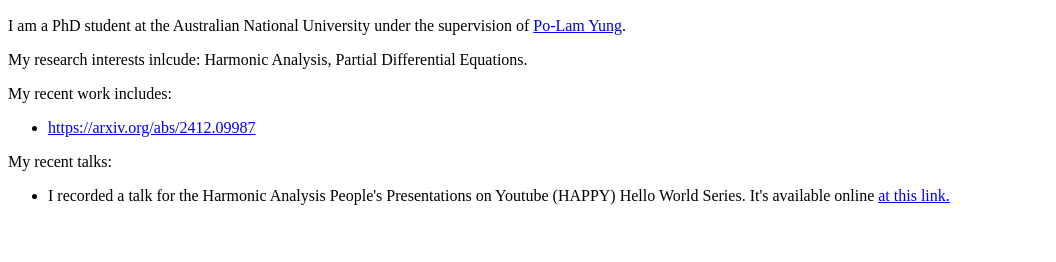
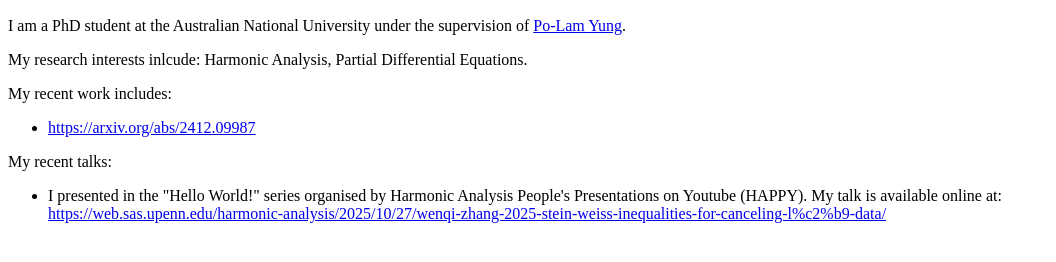
Before and after one commit to Wen-Zha/Wen-Zha, a plain HTML site: page index.html in a window 1280 px wide. Shown: the part 110-372 px from the top of the page, without its empty margins (0-1056 px from the left). Drawn offline with Linux system fonts and the light colour scheme.

Commit message:
Update index.html
modified links

```diff
--- a/index.html
+++ b/index.html
@@ -23,7 +23,7 @@
   </ul>
   <p>My recent talks:</p>
   <ul>
-    <li>I recorded a talk for the Harmonic Analysis People's Presentations on Youtube (HAPPY) Hello World Series. It's available online <a href="https://web.sas.upenn.edu/harmonic-analysis/2025/10/27/wenqi-zhang-2025-stein-weiss-inequalities-for-canceling-l%c2%b9-data/" target="_blank">at this link.</a></li>
+    <li>I presented in the "Hello World!" series organised by Harmonic Analysis People's Presentations on Youtube (HAPPY). My talk is available online at: <br> <a href="https://web.sas.upenn.edu/harmonic-analysis/2025/10/27/wenqi-zhang-2025-stein-weiss-inequalities-for-canceling-l%c2%b9-data/" target="_blank">https://web.sas.upenn.edu/harmonic-analysis/2025/10/27/wenqi-zhang-2025-stein-weiss-inequalities-for-canceling-l%c2%b9-data/</a></li>
   </ul>
 </body>
 </html>
```
